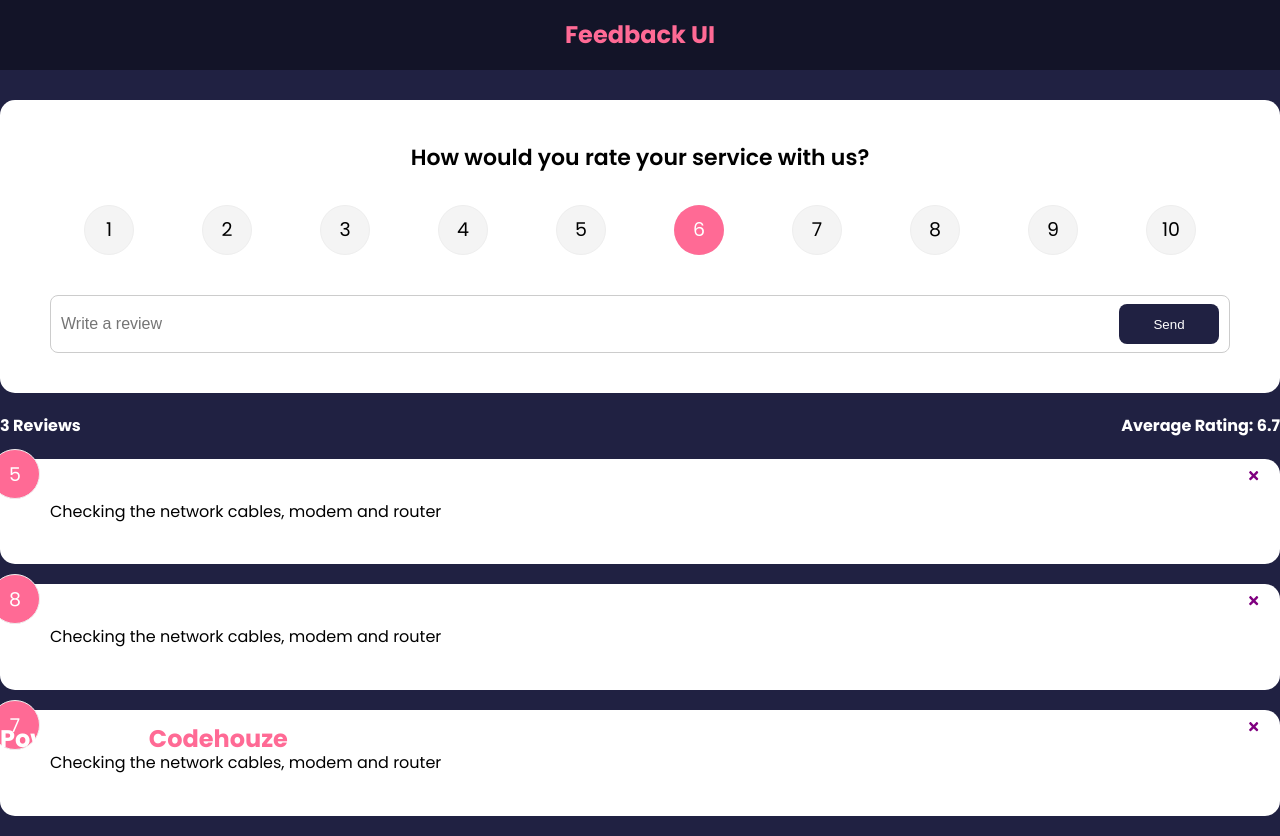
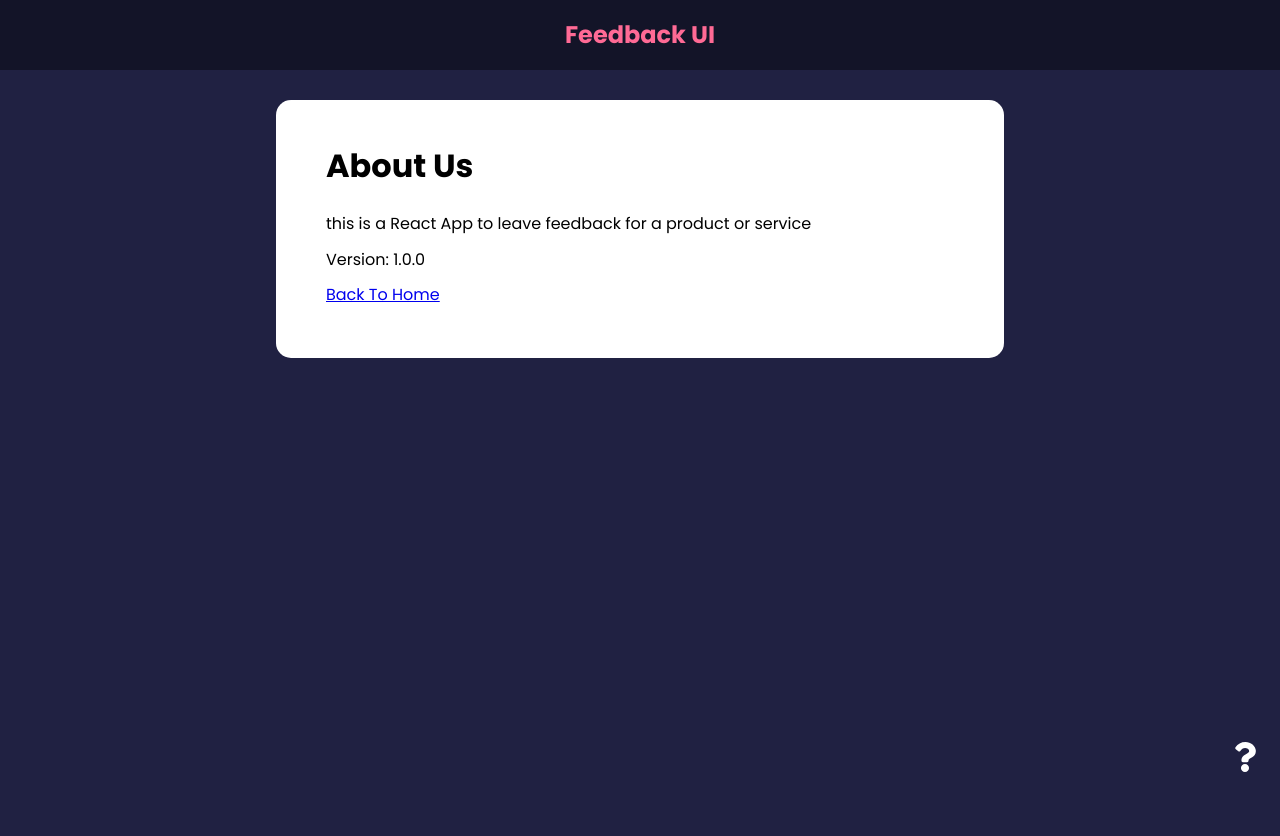
Before and after one commit to Codehouze/Feedback-App, a React (Create React App) app: page /about in a window 1280 px wide. After the commit the page ends 800 px from the top, so only its background shows below. Built offline with nearby package versions, Linux system fonts and the light colour scheme.

Commit message:
updatre on my feedback application

```diff
--- a/package.json
+++ b/package.json
@@ -6,11 +6,14 @@
     "@testing-library/jest-dom": "^5.16.1",
     "@testing-library/react": "^12.1.2",
     "@testing-library/user-event": "^13.5.0",
+    "framer-motion": "^4.1.17",
     "react": "^17.0.2",
     "react-dom": "^17.0.2",
     "react-icon": "^1.0.0",
     "react-icons": "^4.3.1",
+    "react-router-dom": "^6.2.1",
     "react-scripts": "5.0.0",
+    "uuid": "^8.3.2",
     "web-vitals": "^2.1.3"
   },
   "scripts": {
--- a/src/App.js
+++ b/src/App.js
@@ -1,29 +1,57 @@
+import { v4 as uuidv4 } from "uuid";
+import { BrowserRouter as Router, Routes, Route } from "react-router-dom";
 import { useState } from "react";
 import Header from "./Components/Header";
 import FeedbackList from "./Components/FeedbackList";
 import FeedbackData from "./data/FeedbackData";
 import FeedbackStats from "./Components/FeedbackStats";
 import FeedbackForm from "./Components/FeedbackForm";
+import AboutPage from "./pages/AboutPage";
+import AboutIconLink from "./Components/AboutIconLink"
 
 function App() {
   const [feedback, setFeedback] = useState(FeedbackData);
+
+  const addFeedback = (newFeedback) => {
+    newFeedback.id = uuidv4();
+    setFeedback([newFeedback, ...feedback]);
+  };
+
   const deleteFeedback = (id) => {
     if (window.confirm("Are you sure you want to delete ?")) {
       setFeedback(feedback.filter((item) => item.id !== id));
     }
   };
   return (
-    <>
+
+   <Router>
       <Header />
-      <FeedbackForm />
-      <FeedbackStats feedback={feedback} />
-      <FeedbackList feedback={feedback} handleDelete={deleteFeedback} />
-      <div className="footer">
-        <h2>
-          Powered by<a href="https://github.com/Codehouze"> Codehouze</a>
-        </h2>
-      </div>
-    </>
+
+        <div className="container">
+          <Routes>
+            <Route
+          path='/'
+          element={
+            <>
+              <FeedbackForm handleAdd={addFeedback} />
+              <FeedbackStats feedback={feedback} />
+              <FeedbackList feedback={feedback} handleDelete={deleteFeedback} />
+            </>
+              }
+
+            ></Route>
+            <Route path="/about" element={<AboutPage />} />
+          </Routes>
+
+          <AboutIconLink />
+        </div>
+        {/* <div className="footer">
+          <h2>
+            Powered by<a href="https://github.com/Codehouze"> Codehouze</a>
+          </h2>
+        </div> */}
+      </Router>
+
   );
 }
 
--- /dev/null
+++ b/src/Components/AboutIconLink.jsx
@@ -0,0 +1,13 @@
+import { FaQuestion } from 'react-icons/fa'
+import { Link } from 'react-router-dom'
+
+function AboutIconLink() {
+  return <div className="about-link">
+    <Link to='/about'>
+      <FaQuestion size={30} />
+      </Link>
+
+  </div>;
+}
+
+export default AboutIconLink;
--- a/src/Components/FeedbackForm.jsx
+++ b/src/Components/FeedbackForm.jsx
@@ -2,7 +2,7 @@
 import RatingSelect from "./RatingSelect";
 import Card from "./shared/Card";
 import Button from "./shared/Button";
-function FeedbackForm() {
+function FeedbackForm({handleAdd}) {
   const [text, setText] = useState("");
   const [rating, setRating] = useState(10);
   const [message, setMessage] = useState("");
@@ -28,7 +28,9 @@
         text,
         rating,
       };
-      console.log(newFeedback);
+      handleAdd(newFeedback);
+
+      setText('');
     }
   };
   return (
--- a/src/Components/FeedbackList.jsx
+++ b/src/Components/FeedbackList.jsx
@@ -1,22 +1,38 @@
-import FeedbackItem from './FeedbackItem'
-function FeedbackList({feedback,handleDelete}) {
-    console.log(feedback)
-    if(!feedback || feedback.length==0){
-        return <p>No feedback yet..</p>
-    }
+import { motion, AnimatePresence } from "framer-motion";
+import FeedbackItem from "./FeedbackItem";
+function FeedbackList({ feedback, handleDelete }) {
+  if (!feedback || feedback.length === 0) {
+    return <p>No feedback yet..</p>;
+  }
 
+  return (
+    <div className="feedback-list">
+      <AnimatePresence>
+        {feedback.map((item) => (
+          <motion.div
+            key={item.id}
+            initial={{ opacity: 0 }}
+            animate={{ opacity: 1 }}
+            exit={{ opacity:0}}
+          >
+            <FeedbackItem
+              key={item.id}
+              item={item}
+              handleDelete={handleDelete}
+            />
+          </motion.div>
+        ))}
+      </AnimatePresence>
+    </div>
+  );
 
-
-
-    return (
-        <div className='feedback-list'>
-            {feedback.map((item)=>(
-           <FeedbackItem key={item.id} item={item}  handleDelete={handleDelete} />
-
-
-   ))}
-        </div>
-    )
+  //   return (
+  //     <div className="feedback-list">
+  //       {feedback.map((item) => (
+  //         <FeedbackItem key={item.id} item={item} handleDelete={handleDelete} />
+  //       ))}
+  //     </div>
+  //   );
 }
 
-export default FeedbackList
+export default FeedbackList;
--- a/src/Components/RatingSelect.jsx
+++ b/src/Components/RatingSelect.jsx
@@ -1,6 +1,6 @@
 import {useState} from "react";
 function RatingSelect({select}) {
-  const [selected, setSelected] = useState(6);
+  const [selected, setSelected] = useState(10);
   const handleChange = (e) => {
       setSelected(+e.currentTarget.value)
       select(+e.currentTarget.value)
--- /dev/null
+++ b/src/pages/AboutPage.jsx
@@ -0,0 +1,20 @@
+import React from "react";
+import Card from "../Components/shared/Card";
+import { Link } from 'react-router-dom'
+function AboutPage() {
+  return (
+    <Card>
+      <div className="about">
+        <h1>About Us</h1>
+        <p>this is a React App to leave feedback for a product or service </p>
+        <p>Version: 1.0.0</p>
+
+        <p>
+          <Link to="/">Back To Home</Link>
+        </p>
+      </div>
+    </Card>
+  );
+}
+
+export default AboutPage;
```
Also changed, not shown: 1 other file (tests, documents, lock files or other folders).
